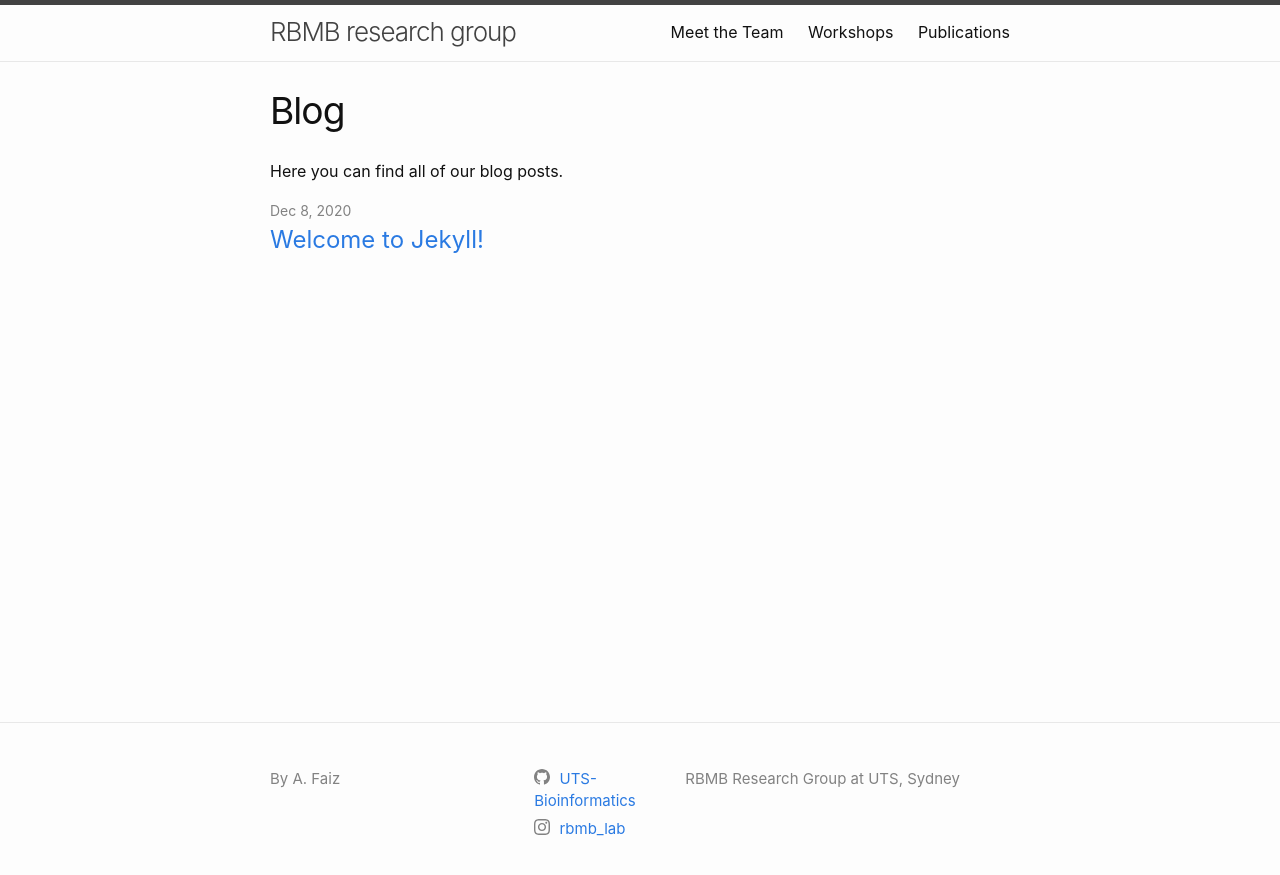
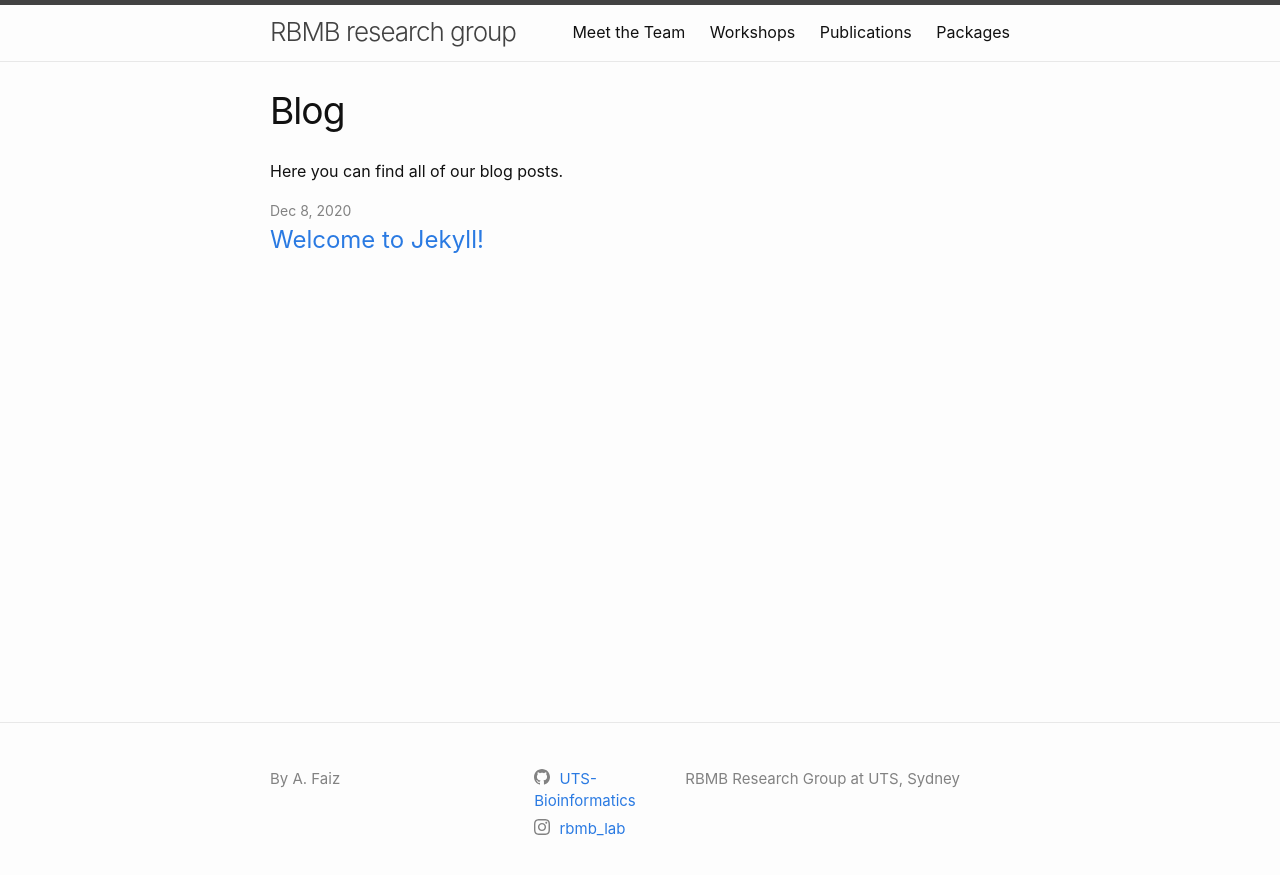
Before and after one commit to UTS-Bioinformatics/uts-bioinformatics.github.io, a Jekyll site: the page built from _pages/blog.markdown, in a window 1280 px wide. Shown: the top 875 px of the page. Built offline with Jekyll 4.4.1, drawn with Linux system fonts in a browser that asks for light colours.

Commit message:
Update navigation.yml
Add a tab for packages

```diff
--- a/_data/navigation.yml
+++ b/_data/navigation.yml
@@ -14,3 +14,6 @@ main:
 
   - title: "Publications"
     url: /publications.html
+
+  - title: "Packages"
+    url: /packages.html
```
